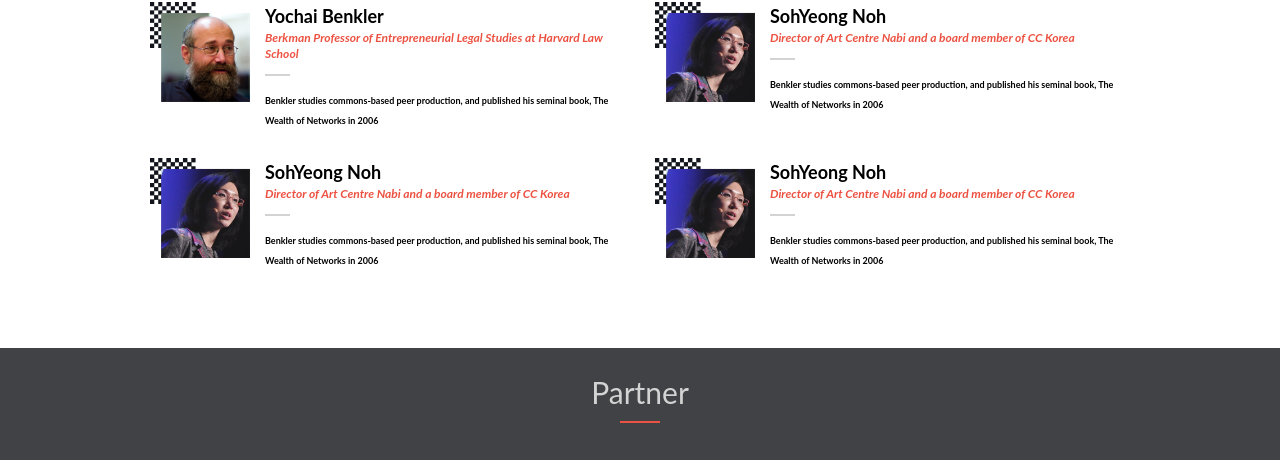
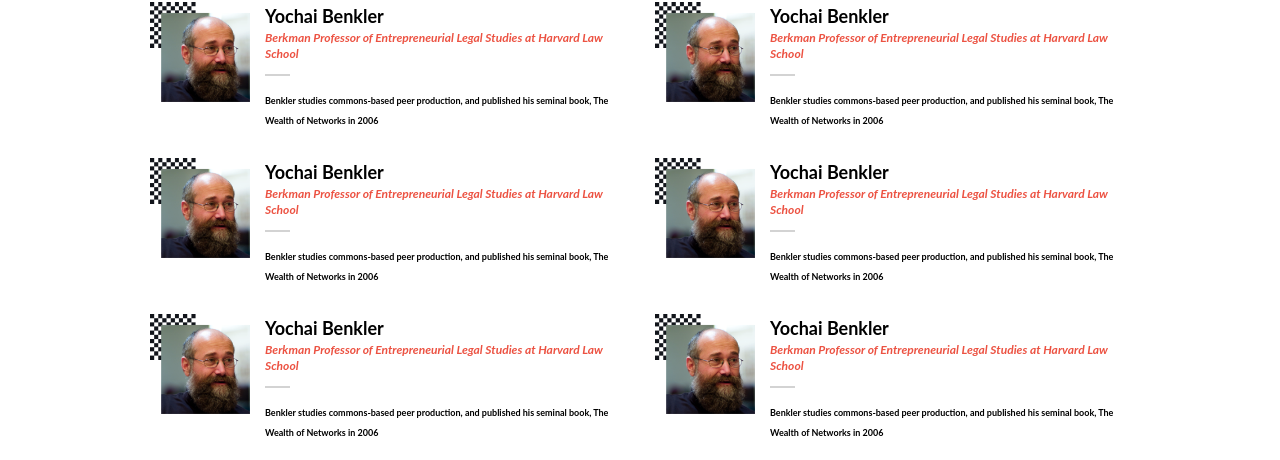
Before and after one commit to JakariaJishan/Capstone-1, a website: page index.html in a window 1280 px wide. Shown: the part 1117-1577 px from the top of the page. Drawn offline with Linux system fonts and the light colour scheme; a web font is replaced by a local one.

Commit message:
Add dynamic content for speaker

```diff
--- a/index.html
+++ b/index.html
@@ -148,57 +148,27 @@
 
     <!-- featured speakers -->
 
-    <section class="speaker">
+    <section class="speaker" id="speaker">
         <div class="speaker-head">
             <h3>Featured Speakers</h3>
             <hr>
         </div>
-        <div class="speaker-cards">
-            <div class="speaker-card">
+        <div class="speaker-cards" id="speaker-cards">
+            <!-- load data from js file -->
+
+
+            <!-- <div class="speaker-card">
                 <img src="./images/speaker-1.png" alt="icon">
                 <div class="speaker-card-content">
-                    <h4>Yochai Benkler</h4>
+                    <h4>${dataObj[i].name}</h4>
                     <p>Berkman Professor of Entrepreneurial Legal Studies at Harvard Law School</p>
                     <hr>
                     <small>Benkler studies commons-based peer production, and published his seminal book, The Wealth of
                         Networks in 2006</small>
                 </div>
+              </div> -->
 
-            </div>
-            <div class="speaker-card">
-                <img src="./images/speaker-3.png" alt="icon">
-                <div class="speaker-card-content">
-                    <h4>SohYeong Noh</h4>
-                    <p>Director of Art Centre Nabi and a board member of CC Korea</p>
-                    <hr>
-                    <small>Benkler studies commons-based peer production, and published his seminal book, The Wealth of
-                        Networks in 2006</small>
-                </div>
-
-            </div>
-            <div class="speaker-card">
-                <img src="./images/speaker-3.png" alt="icon">
-                <div class="speaker-card-content">
-                    <h4>SohYeong Noh</h4>
-                    <p>Director of Art Centre Nabi and a board member of CC Korea</p>
-                    <hr>
-                    <small>Benkler studies commons-based peer production, and published his seminal book, The Wealth of
-                        Networks in 2006</small>
-                </div>
-
-            </div>
-            <div class="speaker-card">
-                <img src="./images/speaker-3.png" alt="icon">
-                <div class="speaker-card-content">
-                    <h4>SohYeong Noh</h4>
-                    <p>Director of Art Centre Nabi and a board member of CC Korea</p>
-                    <hr>
-                    <small>Benkler studies commons-based peer production, and published his seminal book, The Wealth of
-                        Networks in 2006</small>
-                </div>
-
-            </div>
-            <div class="speaker-btn">
+            <div class="speaker-btn" id="load-more-btn">
                 <button>MORE <img src="./images/arrow-down.png" alt="arrow-down icon"></button>
             </div>
         </div>
@@ -236,6 +206,9 @@
 
 
     <script src="./script.js"></script>
+    <script>
+        loadOnFirst();
+    </script>
 </body>
 
 </html>
--- a/script.js
+++ b/script.js
@@ -1,10 +1,128 @@
-const opentBtn = document.getElementById('open-btn');
-const closeBtn = document.getElementById('close-btn');
-const sideNav = document.getElementById('side-nav');
+const opentBtn = document.getElementById("open-btn");
+const closeBtn = document.getElementById("close-btn");
+const sideNav = document.getElementById("side-nav");
 
-opentBtn.addEventListener('click', () => {
-  sideNav.style.width = '100%';
+opentBtn.addEventListener("click", () => {
+  sideNav.style.width = "100%";
 });
-closeBtn.addEventListener('click', () => {
-  sideNav.style.width = '0';
+closeBtn.addEventListener("click", () => {
+  sideNav.style.width = "0";
 });
+
+const dataObj = [
+  {
+    id: 1,
+    name: "Yochai Benkler",
+    title:
+      "Berkman Professor of Entrepreneurial Legal Studies at Harvard Law School",
+    desc: "Benkler studies commons-based peer production, and published his seminal book, The Wealth of Networks in 2006",
+    image: "./images/speaker-1.png",
+  },
+  {
+    id: 2,
+    name: "Yochai Benkler",
+    title:
+      "Berkman Professor of Entrepreneurial Legal Studies at Harvard Law School",
+    desc: "Benkler studies commons-based peer production, and published his seminal book, The Wealth of Networks in 2006",
+    image: "./images/speaker-1.png",
+  },
+  {
+    id: 3,
+    name: "Yochai Benkler",
+    title:
+      "Berkman Professor of Entrepreneurial Legal Studies at Harvard Law School",
+    desc: "Benkler studies commons-based peer production, and published his seminal book, The Wealth of Networks in 2006",
+    image: "./images/speaker-1.png",
+  },
+  {
+    id: 4,
+    name: "Yochai Benkler",
+    title:
+      "Berkman Professor of Entrepreneurial Legal Studies at Harvard Law School",
+    desc: "Benkler studies commons-based peer production, and published his seminal book, The Wealth of Networks in 2006",
+    image: "./images/speaker-1.png",
+  },
+  {
+    id: 5,
+    name: "Yochai Benkler",
+    title:
+      "Berkman Professor of Entrepreneurial Legal Studies at Harvard Law School",
+    desc: "Benkler studies commons-based peer production, and published his seminal book, The Wealth of Networks in 2006",
+    image: "./images/speaker-1.png",
+  },
+  {
+    id: 6,
+    name: "Yochai Benkler",
+    title:
+      "Berkman Professor of Entrepreneurial Legal Studies at Harvard Law School",
+    desc: "Benkler studies commons-based peer production, and published his seminal book, The Wealth of Networks in 2006",
+    image: "./images/speaker-1.png",
+  },
+];
+
+let loadMoreBtn = document.getElementById("load-more-btn");
+let speakerCards = document.getElementById("speaker-cards");
+let out = "";
+
+let initialItem = 2;
+let loadItem = 2;
+let screenSize = window.innerWidth;
+function loadOnFirst() {
+  for (let i = 0; i < dataObj.length; i++) {
+    let element = dataObj[i];
+    if (screenSize < 768 && i < loadItem) {
+      out += `
+      <div class="speaker-card">
+        <img src="./images/speaker-1.png" alt="icon">
+        <div class="speaker-card-content">
+            <h4>${element.name}</h4>
+            <p>Berkman Professor of Entrepreneurial Legal Studies at Harvard Law School</p>
+            <hr>
+            <small>Benkler studies commons-based peer production, and published his seminal book, The Wealth of
+                Networks in 2006</small>
+        </div>
+      </div>
+      `;
+    } else if (screenSize >= 768) {
+      out += `
+      <div class="speaker-card">
+        <img src="./images/speaker-1.png" alt="icon">
+        <div class="speaker-card-content">
+            <h4>${element.name}</h4>
+            <p>Berkman Professor of Entrepreneurial Legal Studies at Harvard Law School</p>
+            <hr>
+            <small>Benkler studies commons-based peer production, and published his seminal book, The Wealth of
+                Networks in 2006</small>
+        </div>
+      </div>
+      `;
+    }
+  }
+  let div = document.createElement("div");
+  div.classList.add("speaker-grid");
+  speakerCards.insertBefore(div, loadMoreBtn);
+  div.innerHTML = out;
+
+  loadMoreBtn.addEventListener("click", () => {
+    for (let i = 0; i < dataObj.length-2; i++) {
+      const element = dataObj[i];
+      out += `
+      <div class="speaker-card">
+        <img src="./images/speaker-1.png" alt="icon">
+        <div class="speaker-card-content">
+            <h4>${element.name}</h4>
+            <p>Berkman Professor of Entrepreneurial Legal Studies at Harvard Law School</p>
+            <hr>
+            <small>Benkler studies commons-based peer production, and published his seminal book, The Wealth of
+                Networks in 2006</small>
+        </div>
+      </div>
+      `;
+    }
+    // let div = document.createElement("div");
+    // div.classList.add("speaker-grid");
+    // speakerCards.insertBefore(div, loadMoreBtn);
+    div.innerHTML = out;
+    loadMoreBtn.style.display = 'none'
+  });
+}
--- a/style.css
+++ b/style.css
@@ -303,7 +303,7 @@
     margin: 15px auto;
 }
 
-.speaker-cards {
+.speaker-grid {
     margin: 40px 12px;
     display: grid;
     grid-template-columns: repeat(1, 1fr);
@@ -351,6 +351,7 @@
 
 .speaker-btn {
     text-align: center;
+    margin: 0 20px;
 }
 
 .speaker-btn button {
@@ -374,6 +375,7 @@
 .sponsors {
     padding: 30px 0;
     background-color: #414246;
+    display: none;
 }
 
 .sponsors-body {
@@ -410,14 +412,8 @@
 }
 
 footer {
-    width: 80%;
-    margin: 0 auto;
-    display: flex;
-    flex-direction: column;
-    justify-content: center;
-    align-items: center;
-    gap: 50px;
-    padding: 40px;
+    display: none;
+
 }
 
 .footer-content p {
@@ -513,11 +509,22 @@
         display: none;
     }
 
-    .speaker-cards {
+    .speaker-grid {
         grid-template-columns: repeat(2, 1fr);
     }
 
+    .sponsors {
+        display: block;
+    }
+
     footer {
-        flex-direction: row;
+        width: 80%;
+        margin: 0 auto;
+        display: flex;
+        flex-direction: column;
+        justify-content: center;
+        align-items: center;
+        gap: 50px;
+        padding: 40px;
     }
 }
```
